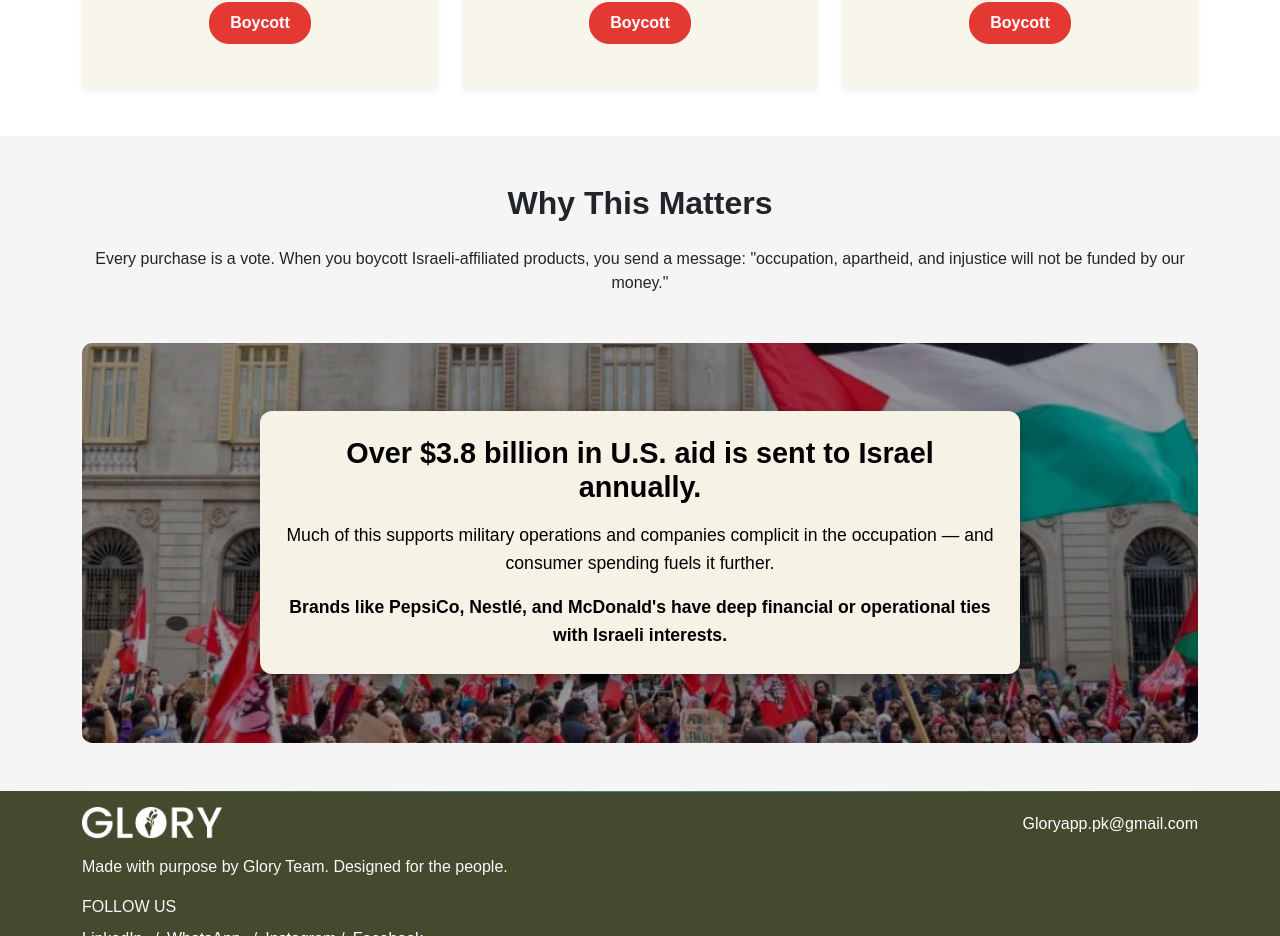
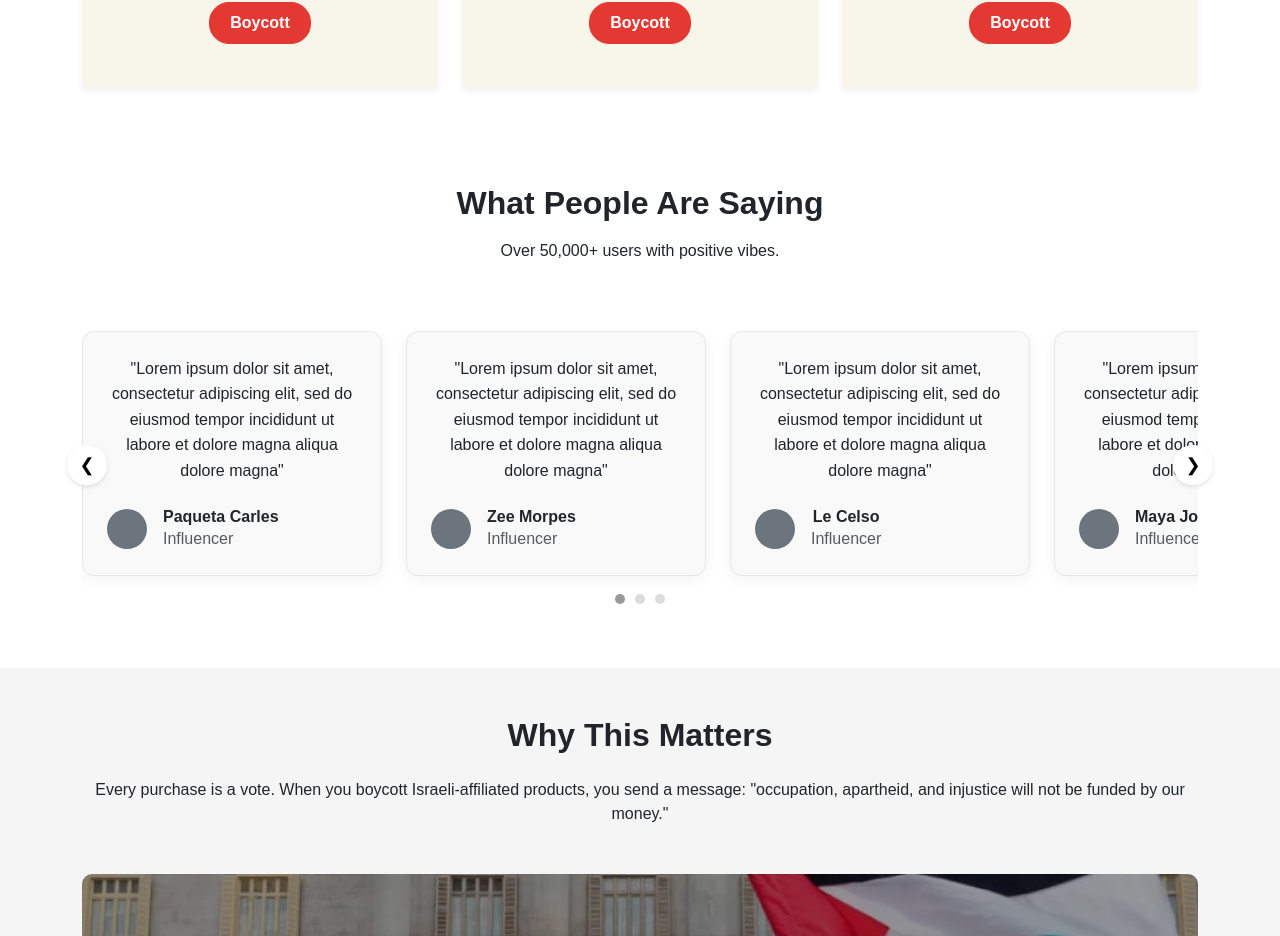
Before and after one commit to raotalha360/glory-landing-page, a React (Create React App) app: page / in a window 1280 px wide. Shown: the part 2160-3096 px from the top of the page. Built offline with nearby package versions, Linux system fonts and the light colour scheme.

Commit message:
Testimonial section added

```diff
--- a/src/GloryLandingPage.css
+++ b/src/GloryLandingPage.css
@@ -71,13 +71,111 @@
   padding-left: 15px;
   padding-right: 0; /* Removed right padding */
 }
+/* Testimonials Section Styles */
+.testimonials-section {
+  padding: 30px 0;
+  background-color: #ffffff;
+}
 
+.testimonial-carousel {
+  padding: 20px 0;
+}
+
+.testimonial-wrapper {
+  overflow-x: auto;
+  scrollbar-width: none; /* Hide scrollbar for Firefox */
+  -ms-overflow-style: none; /* Hide scrollbar for IE and Edge */
+  scroll-behavior: smooth;
+  padding-bottom: 20px;
+}
+
+.testimonial-wrapper::-webkit-scrollbar {
+  display: none; /* Hide scrollbar for Chrome, Safari and Opera */
+}
+
+.testimonial-card {
+  min-width: 300px;
+  max-width: 350px;
+  background-color: #f9f9f9;
+  border-radius: 12px;
+  box-shadow: 0 4px 15px rgba(0, 0, 0, 0.05);
+  transition: background-color 0.3s ease;
+  border:1px solid #e7e7e7;
+}
+
+.testimonial-card:hover {
+  background-color: #F6F2E6; /* Your specified hover color */
+}
+
+.testimonial-text {
+  font-size: 1rem;
+  line-height: 1.6;
+}
+
+.author-avatar {
+  width: 40px;
+  height: 40px;
+  background-color: #ccc;
+  border-radius: 50%;
+}
+
+/* Navigation Controls */
+.carousel-control {
+  position: absolute;
+  top: 50%;
+  transform: translateY(-50%);
+  width: 40px;
+  height: 40px;
+  background-color: white;
+  border: none;
+  border-radius: 50%;
+  box-shadow: 0 2px 5px rgba(0, 0, 0, 0.1);
+  display: flex;
+  align-items: center;
+  justify-content: center;
+  cursor: pointer;
+  z-index: 1;
+}
+
+.prev-btn {
+  left: -15px;
+}
+
+.next-btn {
+  right: -15px;
+}
+
+.carousel-arrow {
+  font-size: 18px;
+  line-height: 1;
+}
+
+/* Pagination Indicators */
+.carousel-indicators {
+  display: flex;
+  justify-content: center;
+  margin-top: 20px;
+}
+
+.indicator {
+  width: 10px;
+  height: 10px;
+  background-color: #ddd;
+  border-radius: 50%;
+  margin: 0 5px;
+  cursor: pointer;
+}
+
+.indicator.active {
+  background-color: #999;
+}
 /* Additional spacing on medium and large devices */
 @media (min-width: 1200px) {
   .hero-section {
     margin-left: 60px;
     margin-right: 60px;
   }
+
 }
 
 @media (min-width: 768px) {
@@ -412,6 +510,7 @@
   color: #4eb9ec !important;
 }
 
+
 /* Mobile Responsiveness */
 @media (max-width: 992px) {
   .hero-content {
@@ -637,6 +736,23 @@
   .footer .social-links {
     text-align: left;
   }
+  /* Testimonial Mobile Responsive of cards */
+  .testimonial-card {
+    min-width: 260px;
+  }
+
+  .carousel-control {
+    width: 30px;
+    height: 30px;
+  }
+
+  .prev-btn {
+    left: -5px;
+  }
+
+  .next-btn {
+    right: -5px;
+  }
 }
 
 
--- a/src/GloryLandingPage.jsx
+++ b/src/GloryLandingPage.jsx
@@ -1,7 +1,55 @@
-import React from 'react';
+import React, {useEffect} from 'react';
 import './GloryLandingPage.css';
 
 function GloryLandingPage() {
+
+  useEffect(() => {
+    // This code runs after component renders and DOM is ready
+    const prevBtn = document.querySelector('.prev-btn');
+    const nextBtn = document.querySelector('.next-btn');
+    const wrapper = document.querySelector('.testimonial-wrapper');
+    const indicators = document.querySelectorAll('.indicator');
+
+    // Set card width for scrolling
+    const cardWidth = document.querySelector('.testimonial-card')?.offsetWidth + 16 || 316; // width + margin
+
+    const handlePrevClick = () => {
+      wrapper.scrollBy({ left: -cardWidth, behavior: 'smooth' });
+    };
+
+    const handleNextClick = () => {
+      wrapper.scrollBy({ left: cardWidth, behavior: 'smooth' });
+    };
+
+    const handleScroll = () => {
+      const scrollPosition = wrapper.scrollLeft;
+      const containerWidth = wrapper.offsetWidth;
+      const totalWidth = wrapper.scrollWidth;
+
+      // Calculate progress (0 to 1)
+      const progress = scrollPosition / (totalWidth - containerWidth);
+
+      // Update indicators
+      indicators.forEach((indicator, index) => {
+        const segment = 1 / indicators.length;
+        indicator.classList.toggle('active',
+          progress >= index * segment && progress < (index + 1) * segment);
+      });
+    };
+
+    // Add event listeners
+    if (prevBtn) prevBtn.addEventListener('click', handlePrevClick);
+    if (nextBtn) nextBtn.addEventListener('click', handleNextClick);
+    if (wrapper) wrapper.addEventListener('scroll', handleScroll);
+
+    // Cleanup event listeners when component unmounts
+    return () => {
+      if (prevBtn) prevBtn.removeEventListener('click', handlePrevClick);
+      if (nextBtn) nextBtn.removeEventListener('click', handleNextClick);
+      if (wrapper) wrapper.removeEventListener('scroll', handleScroll);
+    };
+  }, []);
+
   return (
     <div className="glory-landing">
       {/* Header with Logo */}
@@ -205,6 +253,101 @@
         </div>
       </section>
 
+      {/* Testimonials Section */}
+<section className="testimonials-section py-5">
+  <div className="container">
+    <h2 className="text-center fw-bold mb-3">What People Are Saying</h2>
+    <p className="text-center mb-5">
+      Over 50,000+ users with positive vibes.
+    </p>
+
+    <div className="testimonial-carousel position-relative">
+      <div className="testimonial-wrapper overflow-auto pb-4">
+        <div className="d-flex">
+          {/* Testimonial Card 1 */}
+          <div className="testimonial-card me-4">
+            <div className="card-body p-4">
+              <p className="testimonial-text mb-4">
+                "Lorem ipsum dolor sit amet, consectetur adipiscing elit, sed do eiusmod tempor incididunt ut labore et dolore magna aliqua dolore magna"
+              </p>
+              <div className="testimonial-author d-flex align-items-center">
+                <div className="author-avatar bg-secondary rounded-circle me-3"></div>
+                <div className="author-info">
+                  <h6 className="mb-0 fw-bold">Paqueta Carles</h6>
+                  <p className="text-muted mb-0 text-start">Influencer</p>
+                </div>
+              </div>
+            </div>
+          </div>
+
+          {/* Testimonial Card 2 */}
+          <div className="testimonial-card me-4">
+            <div className="card-body p-4">
+              <p className="testimonial-text mb-4">
+                "Lorem ipsum dolor sit amet, consectetur adipiscing elit, sed do eiusmod tempor incididunt ut labore et dolore magna aliqua dolore magna"
+              </p>
+              <div className="testimonial-author d-flex align-items-center">
+                <div className="author-avatar bg-secondary rounded-circle me-3"></div>
+                <div className="author-info">
+                  <h6 className="mb-0 fw-bold">Zee Morpes</h6>
+                  <p className="text-muted mb-0 text-start">Influencer</p>
+                </div>
+              </div>
+            </div>
+          </div>
+
+          {/* Testimonial Card 3 */}
+          <div className="testimonial-card me-4">
+            <div className="card-body p-4">
+              <p className="testimonial-text mb-4">
+                "Lorem ipsum dolor sit amet, consectetur adipiscing elit, sed do eiusmod tempor incididunt ut labore et dolore magna aliqua dolore magna"
+              </p>
+              <div className="testimonial-author d-flex align-items-center">
+                <div className="author-avatar bg-secondary rounded-circle me-3"></div>
+                <div className="author-info">
+                  <h6 className="mb-0 fw-bold">Le Celso</h6>
+                  <p className="text-muted mb-0 text-start">Influencer</p>
+                </div>
+              </div>
+            </div>
+          </div>
+
+          {/* Testimonial Card 4 */}
+          <div className="testimonial-card">
+            <div className="card-body p-4">
+              <p className="testimonial-text mb-4">
+                "Lorem ipsum dolor sit amet, consectetur adipiscing elit, sed do eiusmod tempor incididunt ut labore et dolore magna aliqua dolore magna"
+              </p>
+              <div className="testimonial-author d-flex align-items-center">
+                <div className="author-avatar bg-secondary rounded-circle me-3"></div>
+                <div className="author-info">
+                  <h6 className="mb-0 fw-bold">Maya Johnson</h6>
+                  <p className="text-muted mb-0 text-start">Influencer</p>
+                </div>
+              </div>
+            </div>
+          </div>
+        </div>
+      </div>
+
+      {/* Navigation Arrows */}
+      <button className="carousel-control prev-btn">
+        <span className="carousel-arrow">&#10094;</span>
+      </button>
+      <button className="carousel-control next-btn">
+        <span className="carousel-arrow">&#10095;</span>
+      </button>
+
+      {/* Pagination Indicators */}
+      <div className="carousel-indicators">
+        <span className="indicator active"></span>
+        <span className="indicator"></span>
+        <span className="indicator"></span>
+      </div>
+    </div>
+  </div>
+</section>
+
 {/* Why This Matters Section */}
 <section className="why-matters-section py-5">
   <div className="container text-center">
```
